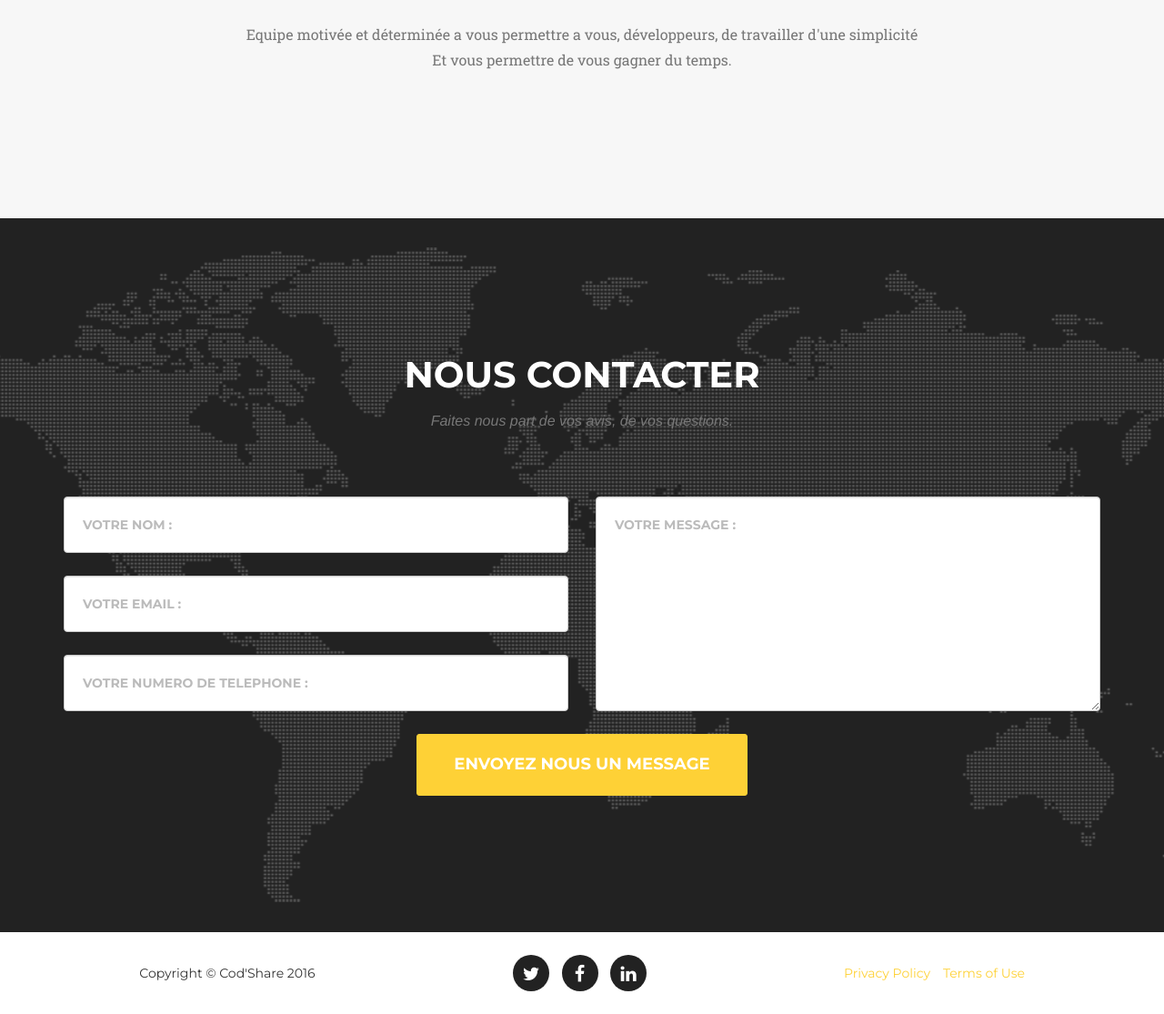
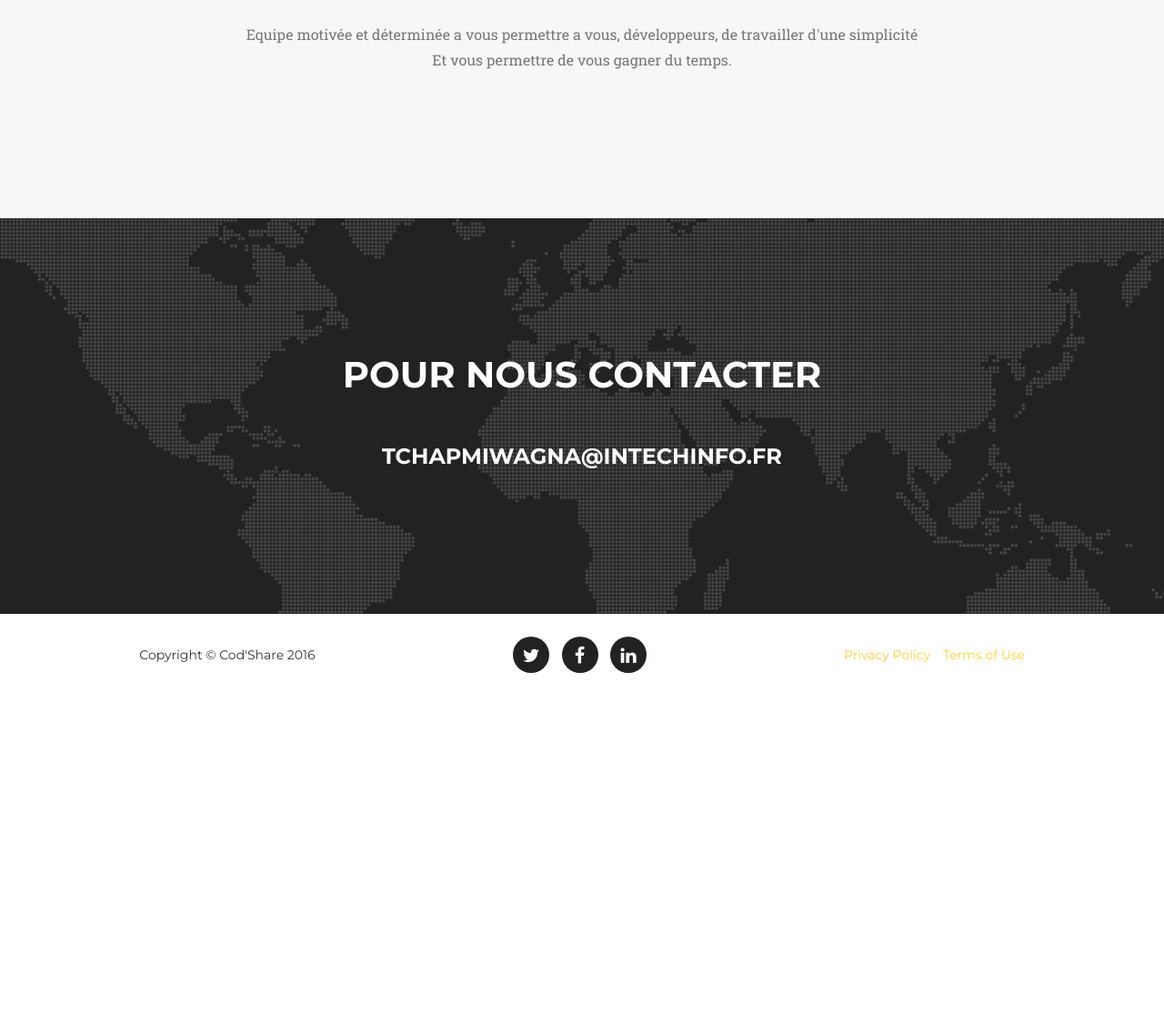
Before and after one commit to DimitriTchapmi/CodShare, a PHP site: page /codshare/index.php in a window 1280 px wide. Shown: the part 4073-5188 px from the top of the page at 91% size. After the commit the page ends 4813 px from the top, so only its background shows below. Run offline with PHP 8.4, Linux system fonts and the light colour scheme; some libraries are stand-ins or nearby versions; some web fonts are replaced.

Commit message:
plus de formulaire sur contact

```diff
--- a/index.php
+++ b/index.php
@@ -321,43 +321,11 @@
         <div class="container">
             <div class="row">
                 <div class="col-lg-12 text-center">
-                    <h2 class="section-heading">Nous contacter</h2>
-                    <h3 class="section-subheading text-muted">Faites nous part de vos avis, de vos questions.</h3>
+                    <h2 class="section-heading">Pour nous contacter</h2><br>
+                    <h3 class="section-heading">tchapmiwagna@intechinfo.fr</h3>
                 </div>
             </div>
-            <div class="row">
-                <div class="col-lg-12">
-                    <form name="sentMessage" id="contactForm" novalidate>
-                        <div class="row">
-                            <div class="col-md-6">
-                                <div class="form-group">
-                                    <input type="text" class="form-control" placeholder="Votre nom :" id="name" required data-validation-required-message="Entrez votre nom SVP !">
-                                    <p class="help-block text-danger"></p>
-                                </div>
-                                <div class="form-group">
-                                    <input type="email" class="form-control" placeholder="Votre email :" id="email" required data-validation-required-message="Entrez votre adresse email SVP !">
-                                    <p class="help-block text-danger"></p>
-                                </div>
-                                <div class="form-group">
-                                    <input type="tel" class="form-control" placeholder="Votre numero de telephone :" id="phone" required data-validation-required-message="Entrez votre numero de telephone SVP !">
-                                    <p class="help-block text-danger"></p>
-                                </div>
-                            </div>
-                            <div class="col-md-6">
-                                <div class="form-group">
-                                    <textarea class="form-control" placeholder="Votre message :" id="message" required data-validation-required-message="Ecrivez nous SVP !"></textarea>
-                                    <p class="help-block text-danger"></p>
-                                </div>
-                            </div>
-                            <div class="clearfix"></div>
-                            <div class="col-lg-12 text-center">
-                                <div id="success"></div>
-                                <button type="submit" class="btn btn-xl">Envoyez nous un message</button>
-                            </div>
-                        </div>
-                    </form>
-                </div>
-            </div>
+
         </div>
     </section>
 
```
